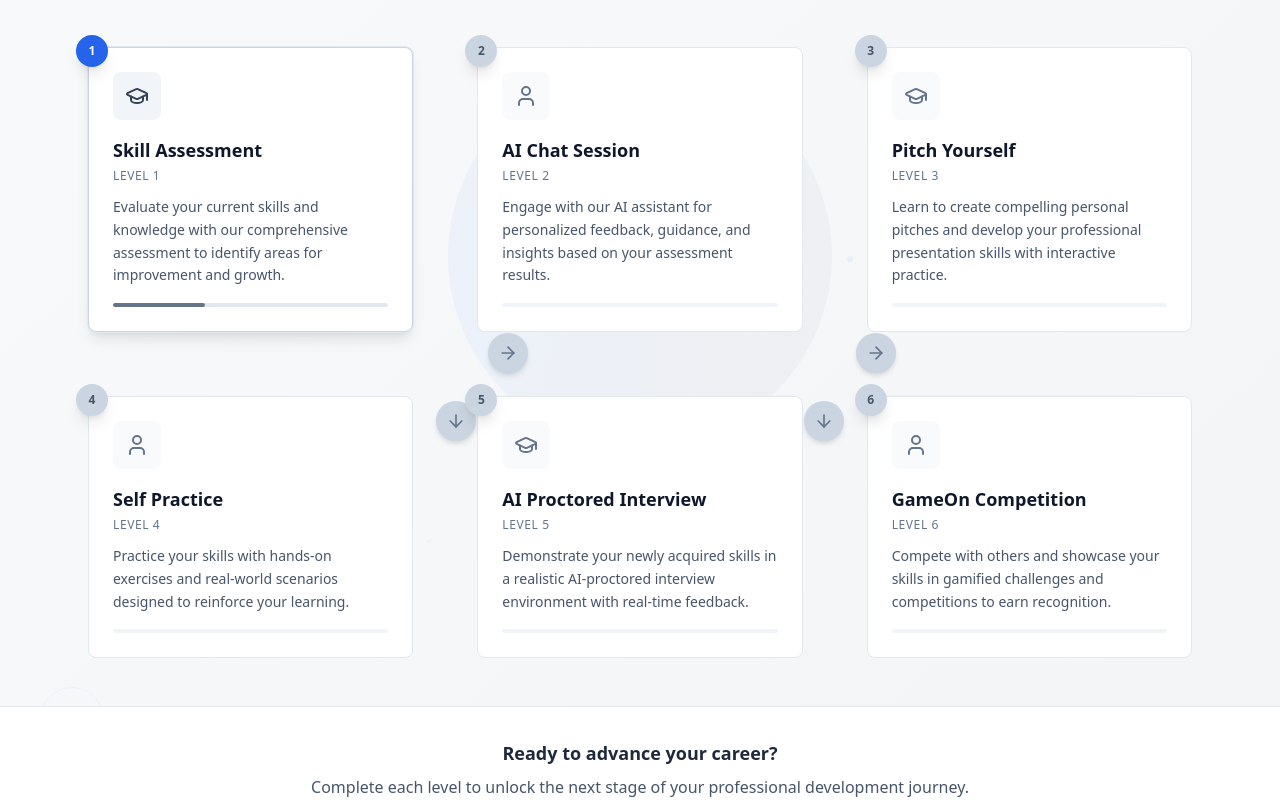
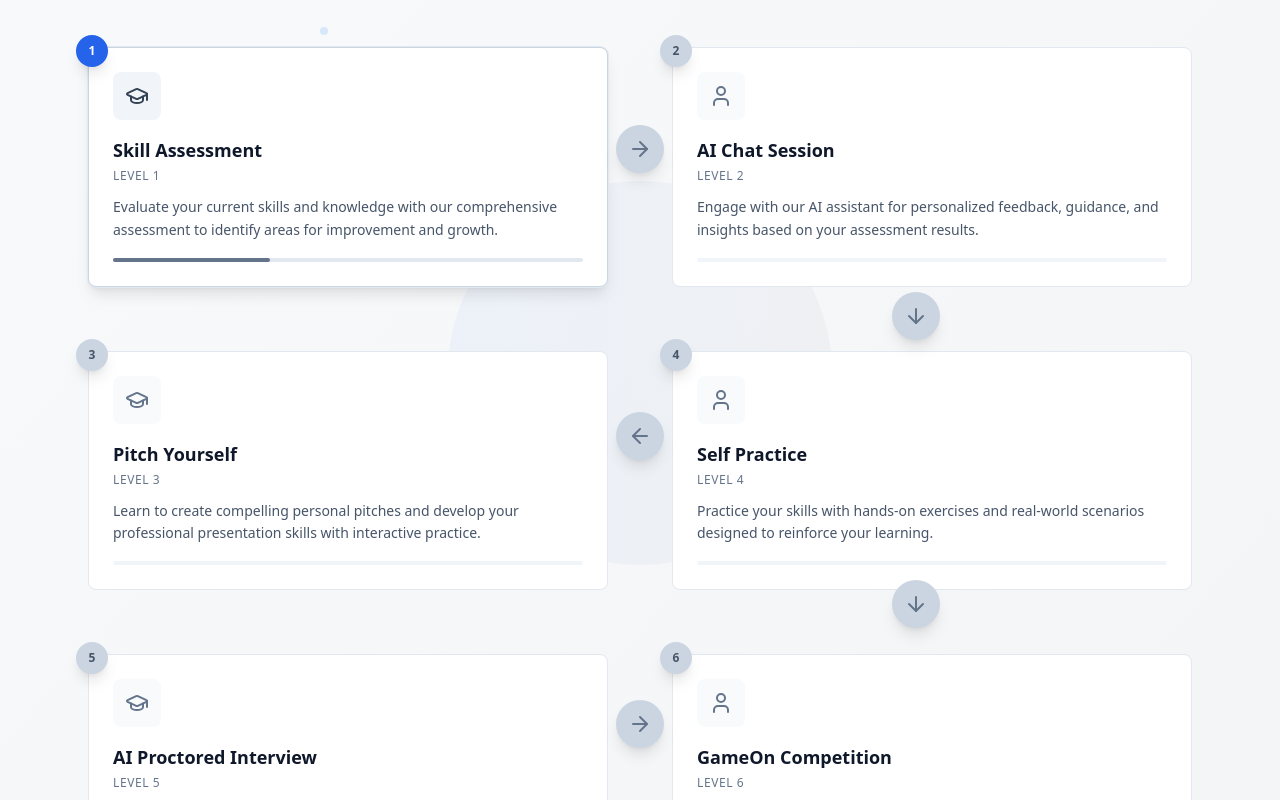
Before and after one commit to saniyaSqano/b2cinterviewSchedulerMobileResponsive, a React (Vite) app: page / in a window 1280 px wide. Shown: the part 320-1120 px from the top of the page. Built offline with nearby package versions, Linux system fonts and the light colour scheme.

Commit message:
Refactor: Add directional flow indicators
Add arrows to indicate the learning path flow between cards.

```diff
--- a/src/pages/Index.tsx
+++ b/src/pages/Index.tsx
@@ -1,5 +1,5 @@
 import React, { useState } from 'react';
-import { ArrowRight, ArrowDown } from 'lucide-react';
+import { ArrowRight, ArrowDown, ArrowLeft } from 'lucide-react';
 import ParticleBackground from '../components/ParticleBackground';
 import AssessmentFlow from '../components/AssessmentFlow';
 import ChatFlow from '../components/ChatFlow';
@@ -234,84 +234,241 @@ const Index = () => {
           </div>
         </div>
 
-        {/* Cards Grid with Flow Arrows */}
+        {/* Cards Grid with Custom Arrow Pattern */}
         <div className="max-w-6xl mx-auto px-6 py-12">
           <div className="relative">
-            {/* Grid Container */}
-            <div className="grid grid-cols-1 md:grid-cols-2 lg:grid-cols-3 gap-12 lg:gap-16">
-              {learningSteps.map((step, index) => {
-                const isCompleted = completedLevels.includes(index);
-                const isActive = index === currentLevel;
-
-                return (
-                  <div key={step.id} className="relative">
-                    {/* Step Number */}
+            {/* Grid Container - First row: cards 1,2 - Second row: cards 3,4 - Third row: cards 5,6 */}
+            <div className="grid grid-cols-1 md:grid-cols-2 gap-12 lg:gap-16">
+              {/* Row 1: Cards 1 and 2 */}
+              <div className="relative">
                 <div className="absolute -top-3 -left-3 z-20">
                   <div className={`
                     w-8 h-8 rounded-full flex items-center justify-center text-xs font-bold shadow-lg
-                        ${isCompleted
+                    ${completedLevels.includes(0)
                       ? 'bg-slate-600 text-white'
-                          : isActive
+                      : 0 === currentLevel
                         ? 'bg-blue-600 text-white'
                         : 'bg-slate-300 text-slate-600'
                     }
                   `}>
-                        {index + 1}
+                    1
+                  </div>
+                </div>
+                <LearningCard
+                  title={learningSteps[0].title}
+                  subtitle={learningSteps[0].subtitle}
+                  description={learningSteps[0].description}
+                  icon={learningSteps[0].icon}
+                  isCompleted={completedLevels.includes(0)}
+                  isActive={0 === currentLevel}
+                  onClick={() => handleCardClick(0)}
+                />
+              </div>
+
+              <div className="relative">
+                <div className="absolute -top-3 -left-3 z-20">
+                  <div className={`
+                    w-8 h-8 rounded-full flex items-center justify-center text-xs font-bold shadow-lg
+                    ${completedLevels.includes(1)
+                      ? 'bg-slate-600 text-white'
+                      : 1 === currentLevel
+                        ? 'bg-blue-600 text-white'
+                        : 'bg-slate-300 text-slate-600'
+                    }
+                  `}>
+                    2
+                  </div>
+                </div>
+                <LearningCard
+                  title={learningSteps[1].title}
+                  subtitle={learningSteps[1].subtitle}
+                  description={learningSteps[1].description}
+                  icon={learningSteps[1].icon}
+                  isCompleted={completedLevels.includes(1)}
+                  isActive={1 === currentLevel}
+                  onClick={() => handleCardClick(1)}
+                />
+              </div>
+
+              {/* Row 2: Cards 3 and 4 */}
+              <div className="relative">
+                <div className="absolute -top-3 -left-3 z-20">
+                  <div className={`
+                    w-8 h-8 rounded-full flex items-center justify-center text-xs font-bold shadow-lg
+                    ${completedLevels.includes(2)
+                      ? 'bg-slate-600 text-white'
+                      : 2 === currentLevel
+                        ? 'bg-blue-600 text-white'
+                        : 'bg-slate-300 text-slate-600'
+                    }
+                  `}>
+                    3
+                  </div>
+                </div>
+                <LearningCard
+                  title={learningSteps[2].title}
+                  subtitle={learningSteps[2].subtitle}
+                  description={learningSteps[2].description}
+                  icon={learningSteps[2].icon}
+                  isCompleted={completedLevels.includes(2)}
+                  isActive={2 === currentLevel}
+                  onClick={() => handleCardClick(2)}
+                />
+              </div>
+
+              <div className="relative">
+                <div className="absolute -top-3 -left-3 z-20">
+                  <div className={`
+                    w-8 h-8 rounded-full flex items-center justify-center text-xs font-bold shadow-lg
+                    ${completedLevels.includes(3)
+                      ? 'bg-slate-600 text-white'
+                      : 3 === currentLevel
+                        ? 'bg-blue-600 text-white'
+                        : 'bg-slate-300 text-slate-600'
+                    }
+                  `}>
+                    4
+                  </div>
+                </div>
+                <LearningCard
+                  title={learningSteps[3].title}
+                  subtitle={learningSteps[3].subtitle}
+                  description={learningSteps[3].description}
+                  icon={learningSteps[3].icon}
+                  isCompleted={completedLevels.includes(3)}
+                  isActive={3 === currentLevel}
+                  onClick={() => handleCardClick(3)}
+                />
+              </div>
+
+              {/* Row 3: Cards 5 and 6 */}
+              <div className="relative">
+                <div className="absolute -top-3 -left-3 z-20">
+                  <div className={`
+                    w-8 h-8 rounded-full flex items-center justify-center text-xs font-bold shadow-lg
+                    ${completedLevels.includes(4)
+                      ? 'bg-slate-600 text-white'
+                      : 4 === currentLevel
+                        ? 'bg-blue-600 text-white'
+                        : 'bg-slate-300 text-slate-600'
+                    }
+                  `}>
+                    5
+                  </div>
+                </div>
+                <LearningCard
+                  title={learningSteps[4].title}
+                  subtitle={learningSteps[4].subtitle}
+                  description={learningSteps[4].description}
+                  icon={learningSteps[4].icon}
+                  isCompleted={completedLevels.includes(4)}
+                  isActive={4 === currentLevel}
+                  onClick={() => handleCardClick(4)}
+                />
+              </div>
+
+              <div className="relative">
+                <div className="absolute -top-3 -left-3 z-20">
+                  <div className={`
+                    w-8 h-8 rounded-full flex items-center justify-center text-xs font-bold shadow-lg
+                    ${completedLevels.includes(5)
+                      ? 'bg-slate-600 text-white'
+                      : 5 === currentLevel
+                        ? 'bg-blue-600 text-white'
+                        : 'bg-slate-300 text-slate-600'
+                    }
+                  `}>
+                    6
+                  </div>
+                </div>
+                <LearningCard
+                  title={learningSteps[5].title}
+                  subtitle={learningSteps[5].subtitle}
+                  description={learningSteps[5].description}
+                  icon={learningSteps[5].icon}
+                  isCompleted={completedLevels.includes(5)}
+                  isActive={5 === currentLevel}
+                  onClick={() => handleCardClick(5)}
+                />
               </div>
             </div>
 
-                    <LearningCard
-                      title={step.title}
-                      subtitle={step.subtitle}
-                      description={step.description}
-                      icon={step.icon}
-                      isCompleted={isCompleted}
-                      isActive={isActive}
-                      onClick={() => handleCardClick(index)}
-                    />
-                  </div>
-                );
-              })}
-            </div>
+            {/* Custom Arrow Pattern: 1→2, ↓2→3, 4←3, ↓4→5, 5→6 */}
 
-            {/* Arrows positioned between cards */}
-            {learningSteps.map((_, index) => {
-              if (index >= learningSteps.length - 1) return null;
-
-              const isCompleted = completedLevels.includes(index);
-
-              return (
-                <div key={`arrow-${index}`}>
-                  {/* Horizontal arrows (1→2, 4→5) */}
-                  {(index === 0 || index === 3) && (
-                    <div className="hidden md:block absolute top-1/2 z-10" style={{
-                      left: index === 0 ? '33.33%' : '66.66%',
-                      transform: 'translateY(-50%)',
-                      marginLeft: index === 0 ? '2rem' : '2rem'
-                    }}>
+            {/* Arrow 1→2 (Right arrow between cards 1 and 2) */}
+            <div className="hidden md:block absolute top-[12%] left-1/2 transform -translate-x-1/2 -translate-y-1/2 z-10">
               <div className={`
-                        flex items-center justify-center w-10 h-10 rounded-full transition-all duration-300 shadow-md
-                        ${isCompleted
+                flex items-center justify-center w-12 h-12 rounded-full transition-all duration-300 shadow-lg
+                ${completedLevels.includes(0)
                   ? 'bg-slate-600 text-white'
                   : 'bg-slate-300 text-slate-500'
                 }
               `}>
-                        <ArrowRight className="w-5 h-5" />
+                <ArrowRight className="w-6 h-6" />
               </div>
             </div>
-                  )}
 
-                  {/* Vertical arrows (2→4, 3→5, 5→6) */}
-                  {(index === 1 || index === 2 || index === 4) && (
-                    <div className="hidden lg:block absolute left-1/2 z-10" style={{
-                      top: index === 1 ? '50%' : index === 2 ? '50%' : '150%',
-                      transform: 'translateX(-50%)',
-                      marginTop: '3rem',
-                      marginLeft: index === 1 ? '-16.66%' : index === 2 ? '16.66%' : '0%'
+            {/* Down arrow from 2→3 */}
+            <div className="hidden md:block absolute top-[29%] right-[25%] transform translate-x-1/2 z-10">
+              <div className={`
+                flex items-center justify-center w-12 h-12 rounded-full transition-all duration-300 shadow-lg
+                ${completedLevels.includes(1)
+                  ? 'bg-slate-600 text-white'
+                  : 'bg-slate-300 text-slate-500'
+                }
+              `}>
+                <ArrowDown className="w-6 h-6" />
+              </div>
+            </div>
+
+            {/* Arrow 4←3 (Left arrow from card 3 to card 4) */}
+            <div className="hidden md:block absolute top-[46%] left-1/2 transform -translate-x-1/2 -translate-y-1/2 z-10">
+              <div className={`
+                flex items-center justify-center w-12 h-12 rounded-full transition-all duration-300 shadow-lg
+                ${completedLevels.includes(2)
+                  ? 'bg-slate-600 text-white'
+                  : 'bg-slate-300 text-slate-500'
+                }
+              `}>
+                <ArrowLeft className="w-6 h-6" />
+              </div>
+            </div>
+
+            {/* Down arrow from 4→5 */}
+            <div className="hidden md:block absolute top-[63%] right-[25%] transform translate-x-1/2 z-10">
+              <div className={`
+                flex items-center justify-center w-12 h-12 rounded-full transition-all duration-300 shadow-lg
+                ${completedLevels.includes(3)
+                  ? 'bg-slate-600 text-white'
+                  : 'bg-slate-300 text-slate-500'
+                }
+              `}>
+                <ArrowDown className="w-6 h-6" />
+              </div>
+            </div>
+
+            {/* Arrow 5→6 (Right arrow between cards 5 and 6) */}
+            <div className="hidden md:block absolute top-[80%] left-1/2 transform -translate-x-1/2 -translate-y-1/2 z-10">
+              <div className={`
+                flex items-center justify-center w-12 h-12 rounded-full transition-all duration-300 shadow-lg
+                ${completedLevels.includes(4)
+                  ? 'bg-slate-600 text-white'
+                  : 'bg-slate-300 text-slate-500'
+                }
+              `}>
+                <ArrowRight className="w-6 h-6" />
+              </div>
+            </div>
+
+            {/* Mobile arrows (vertical flow) */}
+            <div className="md:hidden">
+              {[0, 1, 2, 3, 4].map((index) => (
+                <div key={`mobile-arrow-${index}`} className="absolute left-1/2 transform -translate-x-1/2 z-10" style={{
+                  top: `${20 + (index * 16)}%`
                 }}>
                   <div className={`
                     flex items-center justify-center w-10 h-10 rounded-full transition-all duration-300 shadow-md
-                        ${isCompleted
+                    ${completedLevels.includes(index)
                       ? 'bg-slate-600 text-white'
                       : 'bg-slate-300 text-slate-500'
                     }
@@ -319,26 +476,8 @@ const Index = () => {
                     <ArrowDown className="w-5 h-5" />
                   </div>
                 </div>
-                  )}
-
-                  {/* Mobile arrows (always vertical) */}
-                  <div className="md:hidden absolute left-1/2 transform -translate-x-1/2 z-10" style={{
-                    top: '100%',
-                    marginTop: '1.5rem'
-                  }}>
-                    <div className={`
-                      flex items-center justify-center w-10 h-10 rounded-full transition-all duration-300 shadow-md
-                      ${isCompleted
-                        ? 'bg-slate-600 text-white'
-                        : 'bg-slate-300 text-slate-500'
-                      }
-                    `}>
-                      <ArrowDown className="w-5 h-5" />
+              ))}
             </div>
-                  </div>
-                </div>
-              );
-            })}
           </div>
         </div>
 
```
Lines whose indentation alone changed are shown as unchanged.
